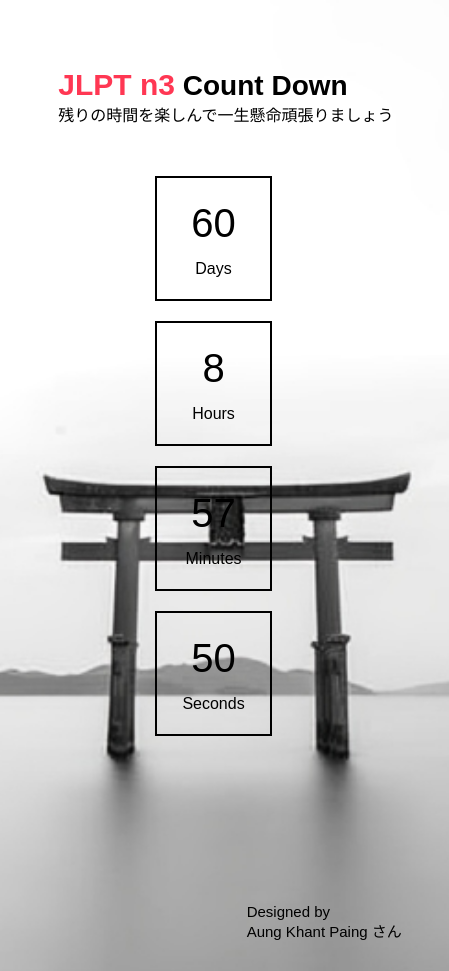
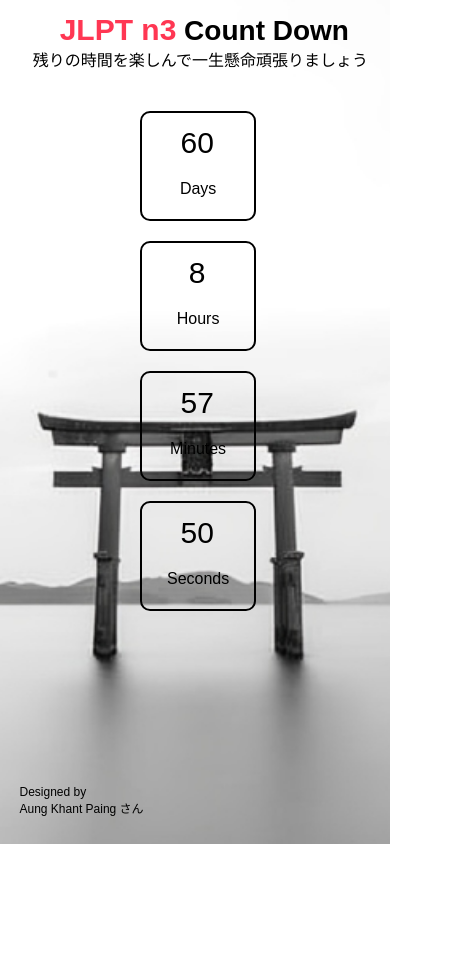
Before and after one commit to ItsukiRio/Count-Down-For-JLPT, a plain HTML site: page index.html in a window 390 px wide. Shown: the whole page, 449 px wide, since content can reach past the window. After the commit the page ends 844 px from the top, so only its background shows below. Drawn offline with Linux system fonts and the light colour scheme.

Commit message:
Update countdown.css (3)

```diff
--- a/countdown.css
+++ b/countdown.css
@@ -61,8 +61,8 @@
 
 @media (max-width: 780px){
     .container{
-        width: 115vw;
-        height: 115vh;
+        width: 100vw;
+        height: 100vh;
         background-image: url(image/How\ Taoist\ philosophy\ deals\ with\ the\ concept\ of\ anxiety.png);
         background-position: center;
         background-size: cover;
@@ -71,17 +71,17 @@
     }
 
     .logo{
-        font-size: 15px;
+        font-size: 12px;
         color: #000;
         font-weight: 500;
         position: absolute;
         top: 93%;
-        left: 55%;
+        left: 5%;
     }
 
     .content{
-        top: 10%;
-        left: 13%;
+        top: 5%;
+        left: 11%;
         position: absolute;
         transform: translateY(-50%);
         color: #000;
@@ -90,18 +90,23 @@
     .content h1{
         font-size: 28px;
         font-weight: 700;
+        align-items: center;
+        margin-left: 5%;
     }
     .content h1 span{
         color: #ff3753;
         font-size: 30px;
     }
+    .content p{
+        margin-left: -3%
+    }
 
     .launch-time{
         display: block;
-        margin-top: 30px;
+        margin-top: 20px;
         left: 23%;
         position: absolute;
-        column-gap: 30px;
+        column-gap: 20px;
     }
     .launch-time div{
         flex-basis: 100px;
@@ -110,12 +115,12 @@
         color: #000;
         padding-left: 25px;
         padding-right: 25px;
-        padding-top: 15px;
         border: 2px solid #000;
         margin: 20px;
+        border-radius: 10px;
     }
     .launch-time div p{
-        font-size: 40px;
+        font-size: 30px;
         margin-bottom: -14px;
     }
 }
```
